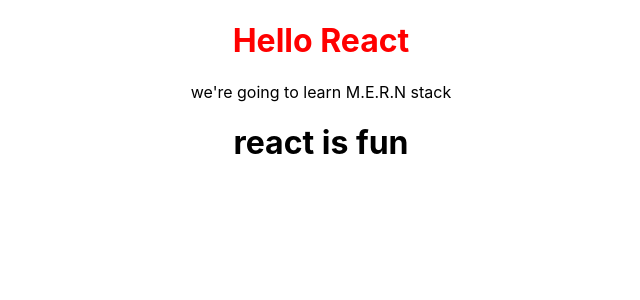
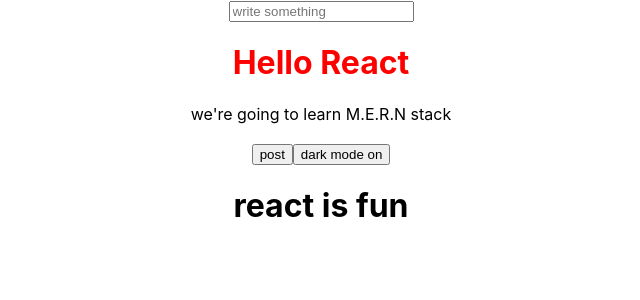
Before and after one commit to FridayFahim/react_tutorial, a React app: page / in a window 1280 px wide. Shown: the top 300 px of the page, without its empty margins (319-959 px from the left). Built offline with nearby package versions, Linux system fonts and the light colour scheme.

Commit message:
setState,ref,event handler

```diff
--- a/src/App.js
+++ b/src/App.js
@@ -9,20 +9,31 @@
   constructor(props) {
     super(props)
     this.state = {
+      darkMode: true,
       header: {
         title: "hello react",
         subtitle: "we're going to learn M.E.R.N stack"
       },
       mainTitle: "react is fun"
     }
+    // this.switchLight = this.switchLight.bind()
+  }
+
+  switchLight = () => {
+    let {darkMode} = this.state
+    this.setState({
+      darkMode:!darkMode
+    })
   }
 
   render() {
-    const {header,mainTitle} = this.state
+    const { header, mainTitle, darkMode } = this.state
     return (
       <Fragment>
-        <Header headerContent={header}/>
-        <Main mainContent={mainTitle}/>
+        <Header switchLight={this.switchLight.bind()} darkMode={darkMode} headerContent={header} />
+        <Main mainContent={mainTitle} />
+
+
       </Fragment>
     )
   }
--- a/src/Components/Header.js
+++ b/src/Components/Header.js
@@ -1,13 +1,20 @@
-import React, { Component } from 'react'
+import React, { Component, createRef } from 'react'
 
 export class Header extends Component {
     constructor(props) {
         super(props)
+        this.state = {
+            something: ""
+        }
+        this.titleInput = createRef()
     }
-
+    addPost = () => {
+        var data = this.titleInput.current.value
+        this.setState({ something: data })
+    }
     render() {
-        const {headerContent} = this.props
-        let darkMode = true
+        const { headerContent, darkMode, switchLight } = this.props
+        const { something } = this.state
         let titleStyle = {
             color: darkMode ? "red" : "black",
             textTransform: "capitalize"
@@ -15,8 +22,12 @@
 
         return (
             <div className="Header">
+                <input ref={this.titleInput} type="text" placeholder='write something' />
                 <h1 style={titleStyle} id="title">{headerContent.title}</h1>
                 <p className="subtitle">{headerContent.subtitle}</p>
+                <h3>{something}</h3>
+                <button onClick={this.addPost.bind()}>post</button>
+                <button id="switch" onClick={switchLight}>dark mode {darkMode ? "on" : "off"}</button>
             </div>
         )
     }
```
Also changed, not shown: 1 other file (tests, documents, lock files or other folders).
